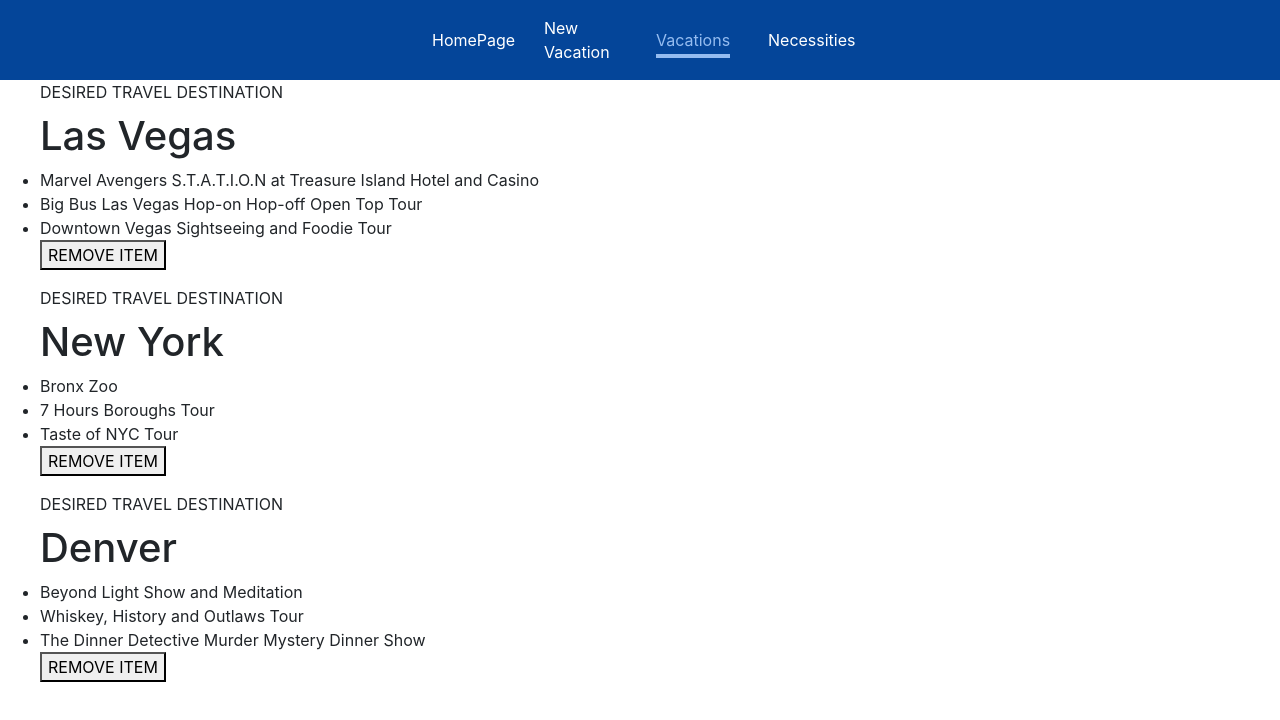
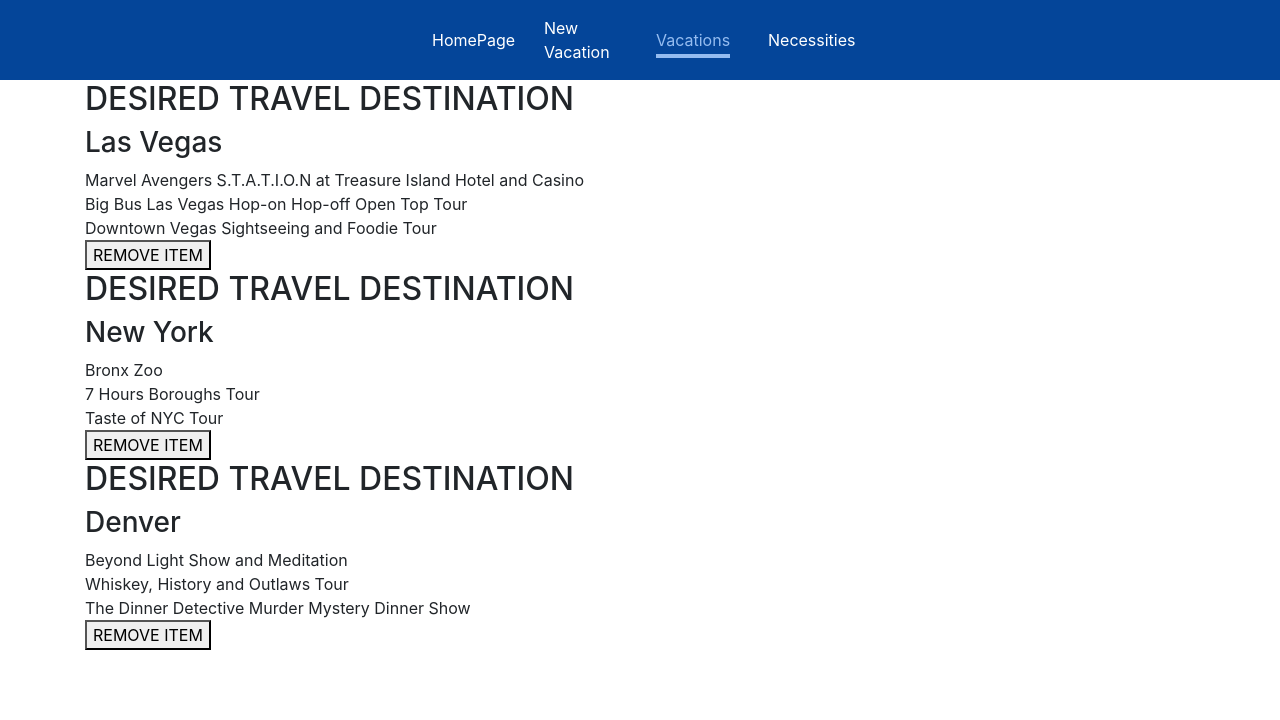
Before and after one commit to CoderGirlKenya/vacation-planner, a React (Create React App) app: page /vacationItem in a window 1280 px wide. Shown: the top 720 px of the page. Built offline with nearby package versions, Linux system fonts and the light colour scheme.

Commit message:
add some boot strap styling

```diff
--- a/src/Components/Vacations.js
+++ b/src/Components/Vacations.js
@@ -9,15 +9,14 @@
     return (
 
             <Fragment>
-
-                <ul>
-               <label>DESIRED TRAVEL DESTINATION</label>
-                <h1>{vacations.destination}</h1>
-                <li>{vacations.outdoorsActivity}</li>
-                <li>{vacations.toursActivity}</li>
-                <li>{vacations.foodActivity}</li>
+                <section class="container">
+               <h2>DESIRED TRAVEL DESTINATION</h2>
+                <h3>{vacations.destination}</h3>
+                <li class='list-inline'>{vacations.outdoorsActivity}</li>
+                <li class='list-inline'>{vacations.toursActivity}</li>
+                <li class='list-inline'>{vacations.foodActivity}</li>
                 <button onClick={() => deleteVacation(vacations.id)}>REMOVE ITEM</button>
-                </ul>
+                </section>
             </Fragment>
 
 
--- a/src/Data/VacationItem.js
+++ b/src/Data/VacationItem.js
@@ -8,19 +8,12 @@
 
   console.log(vacations);
 
-
-
-
-
      return (
-         <Fragment>
-
-
-
+         <div>
                 {vacations.map(vacation => (<Vacations key={vacation.id} vacations={vacation}
-                  />))}
-
-        </Fragment>
+         />
+         ))}
+         </div>
         )
 
      }
```
Also changed, not shown: src/Components/SortVacation.module.css (deleted, +0 -13 lines), src/Components/SortVacations.js (deleted, +0 -30 lines).
